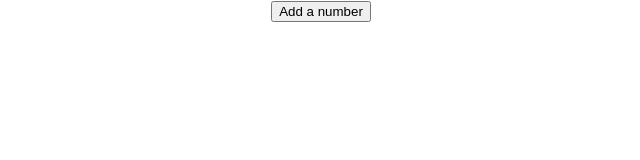
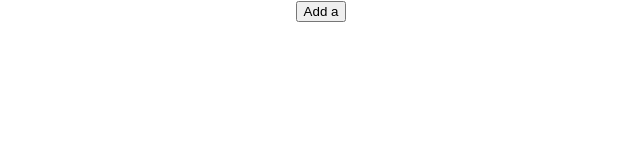
Before and after one commit to jimmymetts/react_hooks_tutorial, a React (Create React App) app: page / in a window 1280 px wide. Shown: the top 160 px of the page, without its empty margins (319-959 px from the left). Built offline with nearby package versions, Linux system fonts and the light colour scheme.

Commit message:
changed h1

```diff
--- a/src/components/HookCounterFour.js
+++ b/src/components/HookCounterFour.js
@@ -16,7 +16,7 @@ function HookCounterFour() {
 
     return (
         <div>
-            <button onClick={addItem}>Add a number</button>
+            <button onClick={addItem}>Add a </button>
             <ul>
                 {items.map(item => (
                     <li key={item.id}> {item.value}</li>
```
